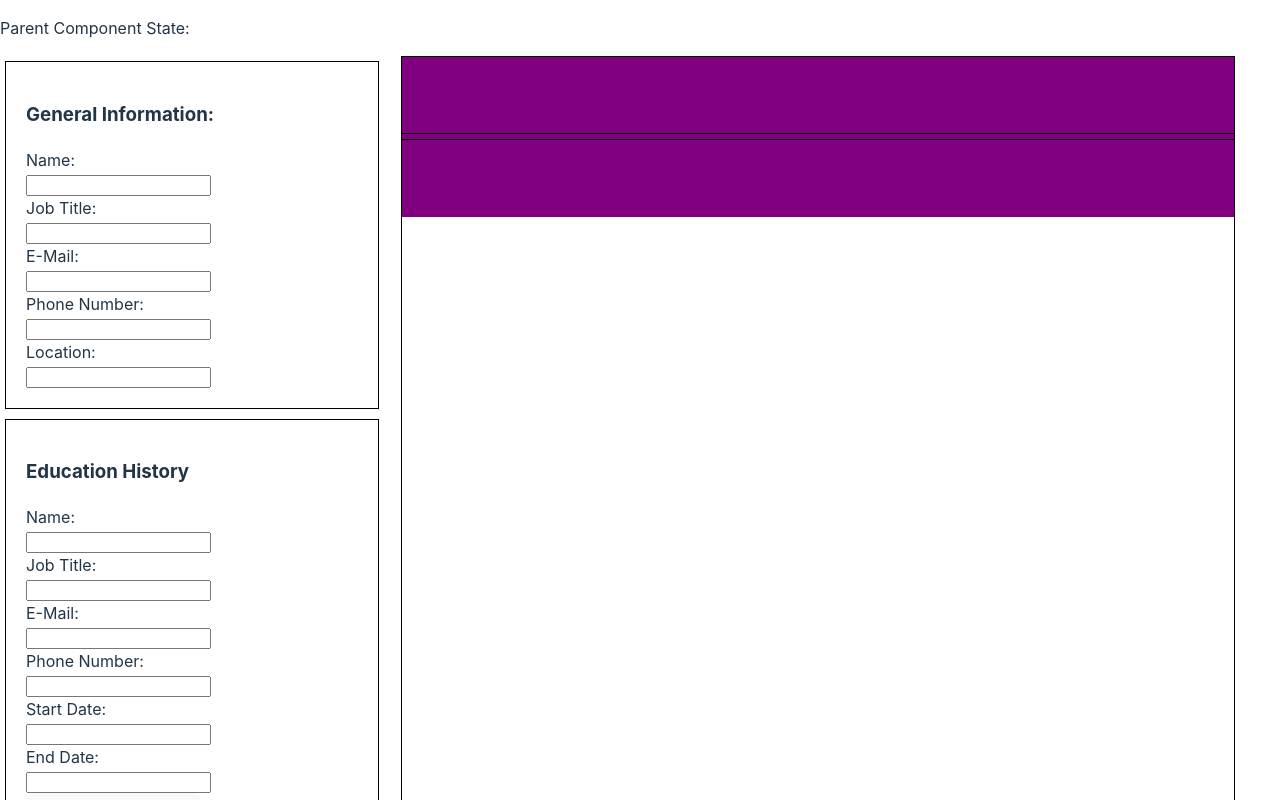
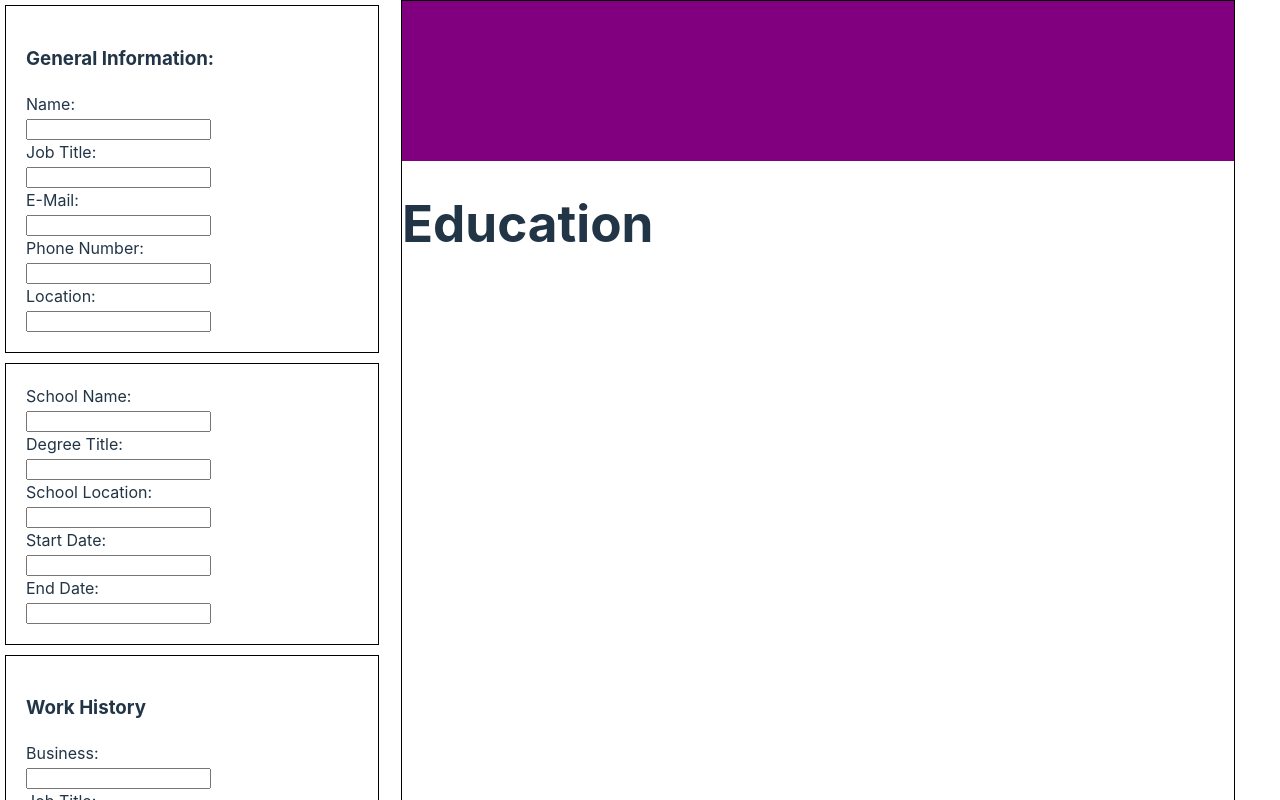
Before and after one commit to BenPhillips-21/cvApp, a React (Vite) app: page / in a window 1280 px wide. Shown: the top 800 px of the page. Built offline with nearby package versions, Linux system fonts and the light colour scheme.

Commit message:
lifted education state up, passed props to resume

```diff
--- a/package.json
+++ b/package.json
@@ -11,7 +11,8 @@
   },
   "dependencies": {
     "react": "^18.2.0",
-    "react-dom": "^18.2.0"
+    "react-dom": "^18.2.0",
+    "react-icons": "^5.0.1"
   },
   "devDependencies": {
     "@types/react": "^18.2.43",
--- a/src/App.jsx
+++ b/src/App.jsx
@@ -8,8 +8,6 @@ import WorkHistory from './components/practical.jsx'
 import Resume from './components/resume.jsx'
 
 function App() {
-  const [sharedState, setSharedState] = useState('');
-
   const [name, setName] = useState('');
   const [title, setTitle] = useState('');
   const [email, setEmail] = useState('');
@@ -17,23 +15,29 @@ function App() {
   const [location, setLocation] = useState('');
   const [status, setStatus] = useState(false);
 
+  const [educations, setEducations] = useState([]);
+  const [school, setSchool] = useState('');
+  const [degree, setDegree] = useState('');
+  const [schoolLocation, setSchoolLocation] = useState('');
+  const [startDate, setStartDate] = useState('');
+  const [endDate, setEndDate] = useState('');
+
   return (
     <>
-    <p>Parent Component State: {sharedState}</p>
     <div className="papa-container">
     <div className="app-container">
       <div className="section">
         <GeneralInfo location={location} setLocation={setLocation} name={name} setName={setName} title={title} setTitle={setTitle} email={email} setEmail={setEmail} number={number} setNumber={setNumber} status={status} setStatus={setStatus} />
       </div>
       <div className="section">
-        <EducationHistory />
+        <EducationHistory educations={educations} setEducations={setEducations} school={school} setSchool={setSchool} degree={degree} setDegree={setDegree} schoolLocation={schoolLocation} setSchoolLocation={setSchoolLocation} startDate={startDate} setStartDate={setStartDate} endDate={endDate} setEndDate={setEndDate} />
       </div>
       <div className="section">
         <WorkHistory />
       </div>
     </div>
     <div className="resume-container">
-      <Resume location={location} setLocation={setLocation} name={name} setName={setName} title={title} setTitle={setTitle} email={email} setEmail={setEmail} number={number} setNumber={setNumber} status={status} setStatus={setStatus} />
+      <Resume location={location} name={name} title={title} email={email} number={number} status={status} educations={educations} school={school} degree={degree} schoolLocation={schoolLocation} startDate={startDate} endDate={endDate} />
     </div>
     </div>
     </>
--- a/src/components/education.jsx
+++ b/src/components/education.jsx
@@ -1,60 +1,10 @@
 import React, { useState } from 'react';
 
-const Education = () => {
-  const [educations, setEducations] = useState([]);
-  const [name, setName] = useState('');
-  const [title, setTitle] = useState('');
-  const [email, setEmail] = useState('');
-  const [number, setNumber] = useState('');
-  const [startDate, setStartDate] = useState('');
-  const [endDate, setEndDate] = useState('');
-  const [status, setStatus] = useState(0);
-
-  const addEducation = () => {
-    setEducations([
-      ...educations,
-      { name, title, email, number, startDate, endDate }
-    ]);
-    setName('');
-    setTitle('');
-    setEmail('');
-    setNumber('');
-    setStartDate('');
-    setEndDate('');
-    setStatus(1);
-  };
-
-  const addMore = () => {
-    setStatus(0);
-  };
-
-  const remove = (key) => {
-    let newEducations = [...educations];
-    newEducations.splice(key, 1);
-    setEducations(newEducations);
-  };
-
-  if (status >= 1) {
+function EducationHistory({ educations, setEducations, school, setSchool, degree, setDegree, schoolLocation, setSchoolLocation, startDate, setStartDate, endDate, setEndDate })
+{
     return (
       <>
-        {educations.map((education, index) => (
-          <div key={index}>
-            <h3>{education.name}</h3>
-            <p>{education.title}</p>
-            <p>{education.email}</p>
-            <p>{education.number}</p>
-            <p>Start Date: {education.startDate}</p>
-            <p>End Date: {education.endDate}</p>
-            <button onClick={() => remove(index)}>Delete</button>
-          </div>
-        ))}
-        <button onClick={addMore}>Add More Education</button>
-      </>
-    );
-  } else {
-    return (
-      <>
-        {educations.map((education, index) => (
+        {/* {educations.map((education, index) => (
           <div key={index}>
             <h3>{education.name}</h3>
             <p>{education.title}</p>
@@ -63,33 +13,26 @@ const Education = () => {
             <p>Start Date: {education.startDate}</p>
             <p>End Date: {education.endDate}</p>
           </div>
-        ))}
-        <label>Name:</label> <br></br>
+        ))} */}
+        <label>School Name:</label> <br></br>
         <input
           type="text"
-          value={name}
-          onChange={(event) => setName(event.target.value)}
+          value={school}
+          onChange={(event) => setSchool(event.target.value)}
         />
         <br />
-        <label>Job Title:</label> <br></br>
+        <label>Degree Title:</label> <br></br>
         <input
           type="text"
-          value={title}
-          onChange={(event) => setTitle(event.target.value)}
+          value={degree}
+          onChange={(event) => setDegree(event.target.value)}
         />
         <br />
-        <label>E-Mail:</label> <br></br>
+        <label>School Location:</label> <br></br>
         <input
           type="text"
-          value={email}
-          onChange={(event) => setEmail(event.target.value)}
-        />
-        <br />
-        <label>Phone Number:</label> <br></br>
-        <input
-          type="text"
-          value={number}
-          onChange={(event) => setNumber(event.target.value)}
+          value={schoolLocation}
+          onChange={(event) => setSchoolLocation(event.target.value)}
         />
         <br />
         <label>Start Date:</label> <br></br>
@@ -106,19 +49,60 @@ const Education = () => {
           onChange={(event) => setEndDate(event.target.value)}
         />
         <br />
-        <button onClick={addEducation}>Submit Education</button>
+        {/* <button onClick={addEducation}>Add Education</button> */}
       </>
     );
-  }
-};
+      }
 
-const EducationHistory = () => {
-  return (
-    <>
-      <h3>Education History</h3>
-      <Education />
-    </>
-  );
-};
+
 
 export default EducationHistory;
+
+// const EducationHistory = () => {
+//   return (
+//     <>
+//       <h3>Education History</h3>
+//       <Education />
+//     </>
+//   );
+// };
+  // const addEducation = () => {
+  //   setEducations([
+  //     ...educations,
+  //     { school, degree, schoolLocation, startDate, endDate }
+  //   ]);
+  //   setSchool('');
+  //   setDegree('');
+  //   setSchoolLocation('');
+  //   setStartDate('');
+  //   setEndDate('');
+  // };
+
+  // const addMore = () => {
+  //   setStatus(0);
+  // };
+
+  // const remove = (key) => {
+  //   let newEducations = [...educations];
+  //   newEducations.splice(key, 1);
+  //   setEducations(newEducations);
+  // };
+
+  // if (status >= 1) {
+  //   return (
+  //     <>
+  //       {educations.map((education, index) => (
+  //         <div key={index}>
+  //           <h3>{education.name}</h3>
+  //           <p>{education.title}</p>
+  //           <p>{education.email}</p>
+  //           <p>{education.number}</p>
+  //           <p>Start Date: {education.startDate}</p>
+  //           <p>End Date: {education.endDate}</p>
+  //           <button onClick={() => remove(index)}>Delete</button>
+  //         </div>
+  //       ))}
+  //       <button onClick={addMore}>Add More Education</button>
+  //     </>
+  //   );
+  // } else {
--- a/src/components/generalInfo.jsx
+++ b/src/components/generalInfo.jsx
@@ -1,5 +1,4 @@
-import React from 'react';
-import { useState } from 'react'
+import React, { useState } from 'react';
 function GeneralInfo({ location, setLocation, name, setName, title, setTitle, email, setEmail, number, setNumber, status, setStatus }) {
     return (<>
     <h3>General Information:</h3>
--- a/src/components/resume.jsx
+++ b/src/components/resume.jsx
@@ -2,10 +2,11 @@ import React, { useState } from 'react';
 import GeneralInfo from './generalInfo';
 import '../styles/resumeStyles.css'
 
-export default function Resume({ location, SetLocation, name, setName, title, setTitle, email, setEmail, number, setNumber, status, setStatus }) {
+export default function Resume({ location, name, title, email, number, educations, school, degree, schoolLocation, startDate, endDate }) {
 
   return (
     <>
+    <div>
         <div className = 'chungus'>
             <div className='header'>
                 <h1>{name}</h1>
@@ -17,6 +18,18 @@ export default function Resume({ location, SetLocation, name, setName, title, se
                     <p>{location}</p>
             </div>
         </div>
+    </div>
+    <div className = 'education-container'>
+        <h1>Education</h1>
+            <p>{school}</p>
+            <p>{degree}</p>
+            <p>{schoolLocation}</p>
+            <p>{startDate}</p>
+            <p>{endDate}</p>
+    </div>
+    {/* <div className = 'workhistory-container'>
+        <h1>Professional Experience</h1>
+    </div> */}
     </>
     );
 }
--- a/src/styles/resumeStyles.css
+++ b/src/styles/resumeStyles.css
@@ -8,7 +8,6 @@
 }
 .header {
     text-align: center;
-    border: 1px solid black;
     width: 100%;
 }
 
```
Also changed, not shown: 1 other file (tests, documents, lock files or other folders).
